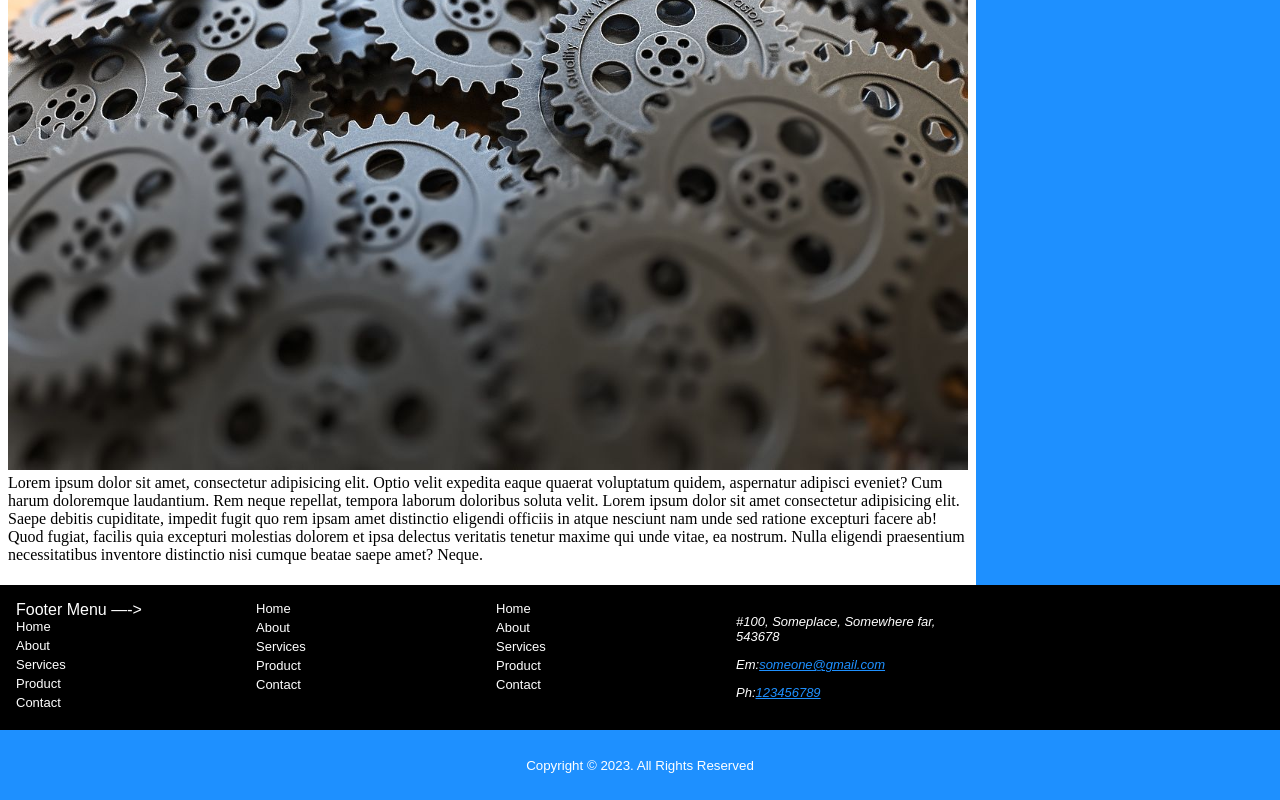
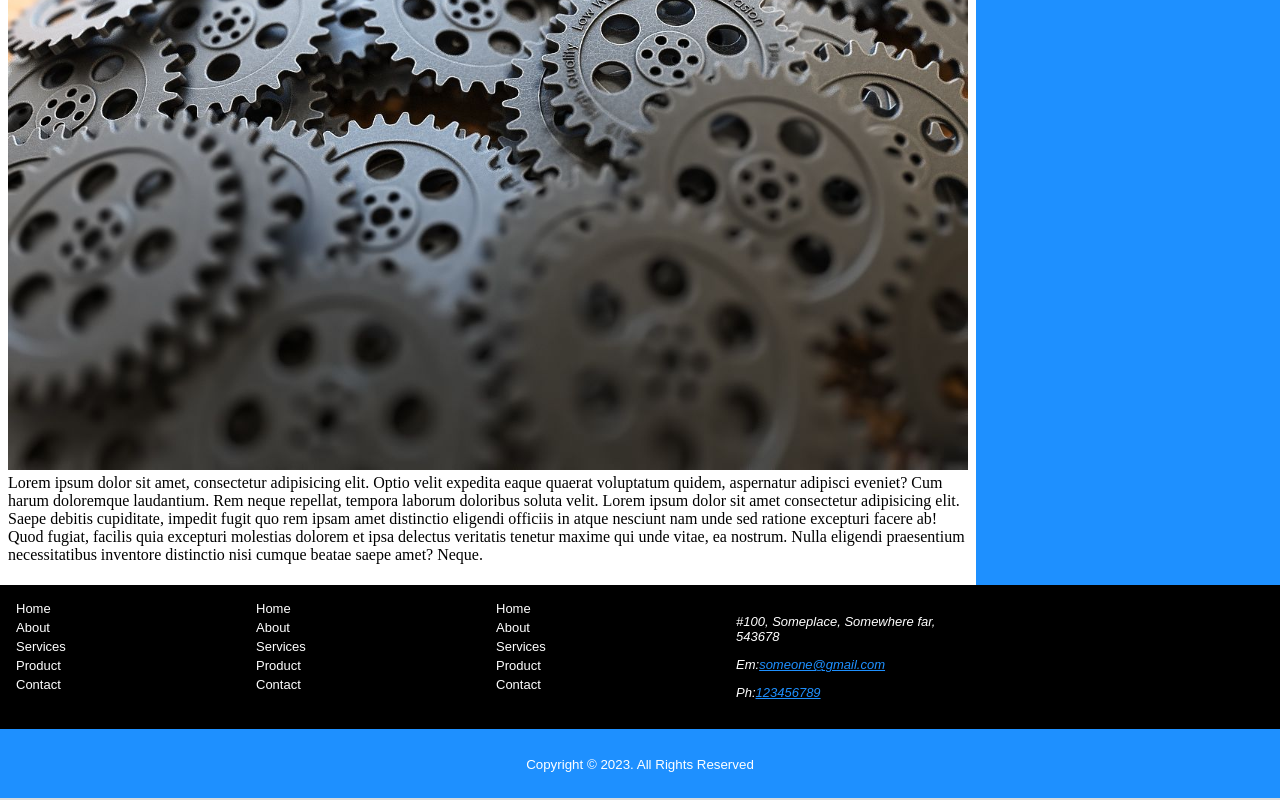
Before and after one commit to CMaisonet/cmaisonet.github.io, a plain HTML site: page Services/Services2.html in a window 1280 px wide. Shown: the part 685-1485 px from the top of the page. Drawn offline with nearby package versions, Linux system fonts and the light colour scheme; files whose address does not match are found by name.

Commit message:
Update Services2.html

```diff
--- a/Services/Services2.html
+++ b/Services/Services2.html
@@ -97,7 +97,7 @@
         <!-- Creating Footer -->
         <footer class="main-footer">
             <div class="footer-box">
-               <!—- <h3>Footer Menu</h3> —->
+               <!-- <h3>Footer menu</h3> -->
                 <ul>
                     <li><a href="#">Home</a></li>
                     <li><a href="#">About</a></li>
```
